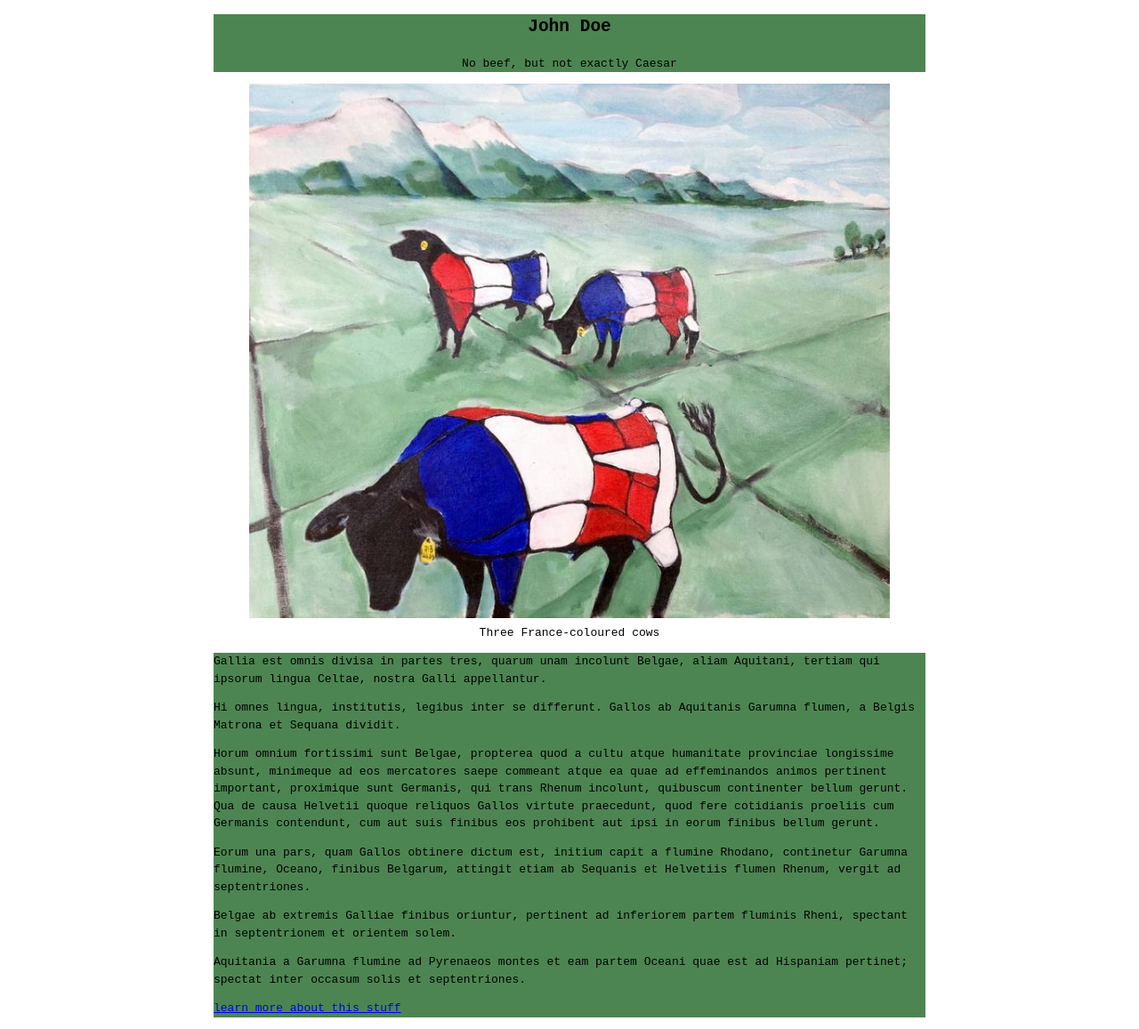
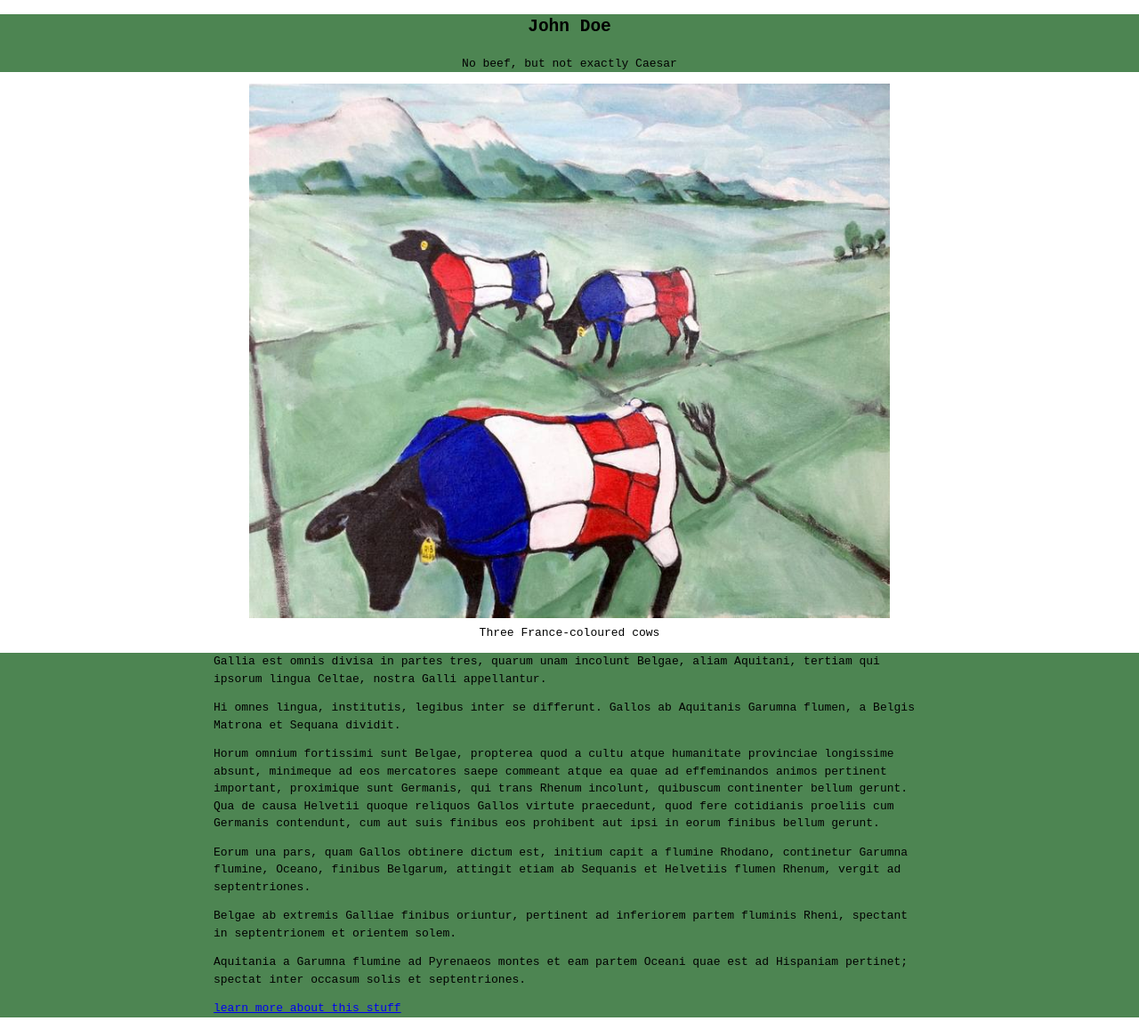
Before and after one commit to ksenia-nesytova/FCC_01_Tribute_page, a plain HTML site: page index.html in a window 1280 px wide. Shown: the whole page at 89% size. Drawn offline with Linux system fonts and the light colour scheme.

Commit message:
moved background-color tag to section wrapped title and subheading divs in another div with container class

```diff
--- a/index.html
+++ b/index.html
@@ -9,7 +9,8 @@
   <body>
     <main id="main">
       <!-- TITLE -->
-      <section class="container background-color">
+      <section class="background-color">
+        <div class="container">
           <div id="title">
             <h1>John Doe</h1>
           </div>
@@ -18,6 +19,7 @@
             <p>
               No beef, but not exactly Caesar
             </p>
+          </div>
         </div>
       </section>
 
@@ -34,7 +36,8 @@
       </section>
 
       <!-- MAIN TEXT -->
-      <div id="tribute-info" class="container background-color">
+      <section class="background-color">
+        <div class="container" id="tribute-info">
           <p>Gallia est omnis divisa in partes tres, quarum unam incolunt Belgae, aliam Aquitani, tertiam qui ipsorum lingua Celtae, nostra Galli appellantur.
           </p>
           <p>
@@ -56,6 +59,7 @@
           <a href="https://fr.wikipedia.org/wiki/Viande_bovine" target="_blank">learn more about this stuff</a>
         </p>
         </div>
+    </section>
     </main>
 
   </body>
```
Lines whose indentation alone changed are shown as unchanged.
